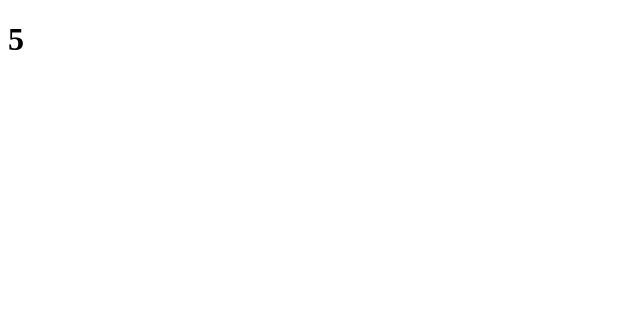
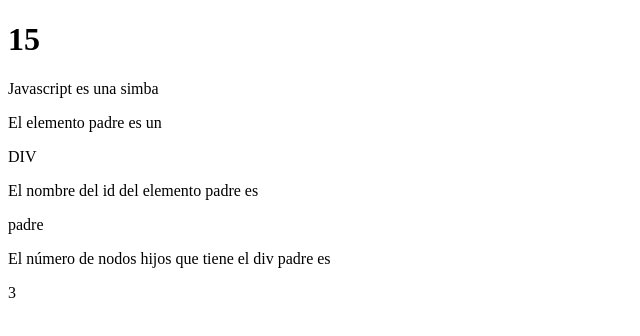
Before and after one commit to AndresRamirez917/Mix-ejercicios-varios, a website: page index2.html in a window 1280 px wide. Shown: the whole page, without its empty margins (0-640 px from the left). Drawn offline with Linux system fonts and the light colour scheme.

Commit message:
Nuevos ejercicios

```diff
--- a/app2.js
+++ b/app2.js
@@ -78,7 +78,7 @@ console.log("Esto muestra Nombre: manzana")
 obtenerNombre2()
 console.log("")
 
-// EJERCICIO CREAR UN TEMPORIZADOR CON EL USO DE SETTIMEOUT() Y BIND()
+// EJERCICIO 1 CREAR UN TEMPORIZADOR CON EL USO DE SETTIMEOUT() Y BIND()
 function Temporizador(tagId, inicio, final){
 this.tagId = tagId;
 this.inicio = inicio;
@@ -94,6 +94,28 @@ this.conteoSegundos = function  (){
     setTimeout(this.conteoSegundos.bind(this), 1000);
 }
 }
-let temporizador = new Temporizador("conteo", 10, 0);
+let temporizador = new Temporizador("conteo", 20, 0);
 temporizador.conteoSegundos()
 console.log("")
+
+// EJERCICIO 2 OBTENER EL ELEMENTO PADRE DE UN ELEMENTO HIJO USANDO PARENTNODE
+console.log("OBTENER EL ELEMENTO PADRE DE UN ELEMENTO HIJO USANDO PARENTNODE")
+let hijo = document.getElementById("hijo");
+let result = document.getElementById("rEsultado");
+let result2 = document.getElementById("rEsultado2");
+result.innerText = hijo.innerText
+console.log(`Esto muestra el mensaje que tiene la etiqueta hija <p> que es: ${result.innerText}`)
+let padre = hijo.parentNode;
+result.innerText = padre.nodeName
+console.log(`Esto muestra el nombre del nodo que contiene a los nodos hijos ${padre.nodeName}`)
+result2.innerText = padre.id
+console.log(`Esto muestra el nombre del id que tiene el nodo padre en el archivo html ${padre.id}`)
+console.log("")
+
+// EJERCICIO 3 OBTENER EL NÚMERO DE ELEMENTOS HIJO DE UN ELEMENTO CON LA PROPIEDAD CHILDNODES
+console.log("OBTENER EL NÚMERO DE ELEMENTOS HIJO DE UN ELEMENTO CON LA PROPIEDAD CHILDNODES");
+let papa = document.getElementById("papa");
+let Resul = document.getElementById("result");
+let hijos = padre.childNodes;
+console.log(`El número de nodos hijos que están dentro de nodo padre es ${hijos.length}`)
+Resul.innerText = hijos.length
--- a/index2.html
+++ b/index2.html
@@ -7,7 +7,26 @@
     <title>Document</title>
 </head>
 <body>
+    <!-- EJERCICIO 1 -->
     <h1 id="conteo">10</h1>
+
+    <!-- EJERCICIO 2 -->
+    <div id="padre">
+        <p id="hijo">Javascript es una simba</p>
+    </div>
+    <p>El elemento padre es un</p>
+    <p id="rEsultado"></p>
+    <p>El nombre del id del elemento padre es</p>
+    <p id="rEsultado2"></p>
+
+    <!-- EJERCICIO 3 -->
+    <div id="papa">
+        <p id="hijito1"></p>
+        <p id="hijito2"></p>
+        <p id="hijito3"></p>
+    </div>
+    <p>El número de nodos hijos que tiene el div padre es</p>
+    <p id="result"></p>
     <script src="/app2.js"></script>
 </body>
 </html>
```
